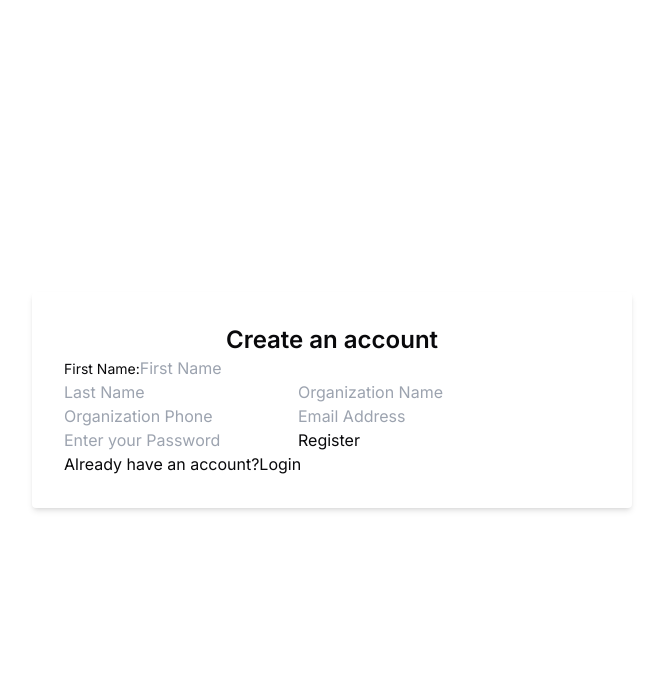
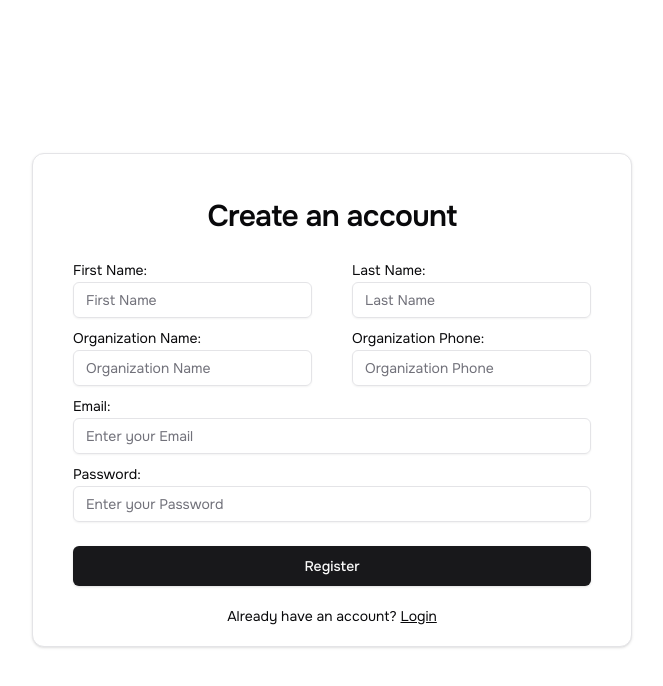
Before and after one commit to codejagaban/event-ticketing, a Next.js app: page /register in a window 1280 px wide. Shown: the top 686 px of the page, without its empty margins (308-971 px from the left). Built offline with nearby package versions, Linux system fonts and the light colour scheme.

Commit message:
feat: add register ui

```diff
--- a/app/layout.tsx
+++ b/app/layout.tsx
@@ -1,8 +1,8 @@
 import type { Metadata } from "next";
-import { Inter } from "next/font/google";
+import { Inter, Onest } from "next/font/google";
 import "./globals.css";
 
-const inter = Inter({ subsets: ["latin"] });
+const onest = Onest({ subsets: ["latin"] });
 
 export const metadata: Metadata = {
   title: "Create Next App",
@@ -16,7 +16,7 @@ export default function RootLayout({
 }>) {
   return (
     <html lang="en">
-      <body className={inter.className}>{children}</body>
+      <body className={onest.className}>{children}</body>
     </html>
   );
 }
--- a/components/auth-form/index.tsx
+++ b/components/auth-form/index.tsx
@@ -1,5 +1,9 @@
 import Link from "next/link";
 import { FormEvent, useState } from "react";
+import { Input } from "../ui/input";
+import { Button } from "../ui/button";
+import { Card, CardHeader, CardTitle } from "../ui/card";
+import { cn } from "@/lib/utils";
 
 interface Data {
   first_name?: string;
@@ -52,16 +56,19 @@ export default function AuthForm({
     <div className="flex items-center justify-center min-h-screen p-5">
       <form
         onSubmit={handleFormSubmit}
-        className=" max-w-[600px] w-full bg-white p-8 rounded shadow-md"
       >
-        <h1 className=" text-center text-2xl font-semibold">{title}</h1>
+        <Card className="md:w-[600px] py-5 md:px-10 px-5">
+        <CardHeader>
+        <CardTitle className="text-3xl text-center">Create an account</CardTitle>
+        </CardHeader>
         {isFullForm && (
           <>
-            <div className="">
+            <div className="grid grid-cols-1 md:grid-cols-2 md:gap-10 md:mb-2">
+            <div className="mb-2 md:mb-0 ">
                 <label htmlFor="first_name" className="text-sm">
                   First Name:
                 </label>
-              <input
+                <Input
                   type="text"
                   placeholder="First Name"
                   name="first_name"
@@ -70,7 +77,11 @@ export default function AuthForm({
                   required
                 />
               </div>
-            <input
+              <div className="mb-2 md:mb-0 ">
+                <label htmlFor="last_name" className="text-sm">
+                  Last Name:
+                </label>
+                <Input
                   type="text"
                   placeholder="Last Name"
                   name="last_name"
@@ -78,7 +89,14 @@ export default function AuthForm({
                   onChange={handleInputChange}
                   required
                 />
-            <input
+              </div>
+            </div>
+            <div className="grid grid-cols-1 md:grid-cols-2  md:gap-10 md:mb-2">
+              <div className="mb-2 md:mb-0 ">
+                <label htmlFor="organization_name" className="text-sm">
+                  Organization Name:
+                </label>
+                <Input
                   type="text"
                   placeholder="Organization Name"
                   name="organization_name"
@@ -86,25 +104,41 @@ export default function AuthForm({
                   onChange={handleInputChange}
                   required
                 />
-            <input
-              type="text"
+              </div>
+              <div className="mb-2 md:mb-0 ">
+                <label htmlFor="organization_phone" className="text-sm">
+                  Organization Phone:
+                </label>
+                <Input
+                  type="tel"
                   placeholder="Organization Phone"
                   name="organization_phone"
                   value={formData.organization_phone}
                   onChange={handleInputChange}
                   required
                 />
+              </div>
+            </div>
           </>
         )}
-        <input
+        <div className="mb-2">
+          <label htmlFor="email" className="text-sm">
+            Email:
+          </label>
+          <Input
             type="email"
-          placeholder="Email Address"
+            placeholder="Enter your Email"
             name="email"
             value={formData.email}
+            required
             onChange={handleInputChange}
-          required
           />
-        <input
+        </div>
+        <div className="mb-2">
+          <label htmlFor="password" className="text-sm">
+            Password:
+          </label>
+          <Input
             type="password"
             placeholder="Enter your Password"
             name="password"
@@ -112,11 +146,16 @@ export default function AuthForm({
             required
             onChange={handleInputChange}
           />
-        <button>{buttonText}</button>
-        <p>
-          {linkDescription}
-          <Link href={linkHref}>{linkText}</Link>
+        </div>
+        <div className="text-center mt-6">
+        <Button className="w-full" size="lg">{buttonText}</Button>
+        <p className="text-sm mt-5">
+          {linkDescription} {" "}
+          <Link href={linkHref} className=" underline">{linkText}</Link>
         </p>
+
+          </div>
+          </Card>
       </form>
     </div>
   );
--- /dev/null
+++ b/components/ui/button.tsx
@@ -0,0 +1,57 @@
+import * as React from "react"
+import { Slot } from "@radix-ui/react-slot"
+import { cva, type VariantProps } from "class-variance-authority"
+
+import { cn } from "@/lib/utils"
+
+const buttonVariants = cva(
+  "inline-flex items-center justify-center whitespace-nowrap rounded-md text-sm font-medium transition-colors focus-visible:outline-none focus-visible:ring-1 focus-visible:ring-ring disabled:pointer-events-none disabled:opacity-50",
+  {
+    variants: {
+      variant: {
+        default:
+          "bg-primary text-primary-foreground shadow hover:bg-primary/90",
+        destructive:
+          "bg-destructive text-destructive-foreground shadow-sm hover:bg-destructive/90",
+        outline:
+          "border border-input bg-background shadow-sm hover:bg-accent hover:text-accent-foreground",
+        secondary:
+          "bg-secondary text-secondary-foreground shadow-sm hover:bg-secondary/80",
+        ghost: "hover:bg-accent hover:text-accent-foreground",
+        link: "text-primary underline-offset-4 hover:underline",
+      },
+      size: {
+        default: "h-9 px-4 py-2",
+        sm: "h-8 rounded-md px-3 text-xs",
+        lg: "h-10 rounded-md px-8",
+        icon: "h-9 w-9",
+      },
+    },
+    defaultVariants: {
+      variant: "default",
+      size: "default",
+    },
+  }
+)
+
+export interface ButtonProps
+  extends React.ButtonHTMLAttributes<HTMLButtonElement>,
+    VariantProps<typeof buttonVariants> {
+  asChild?: boolean
+}
+
+const Button = React.forwardRef<HTMLButtonElement, ButtonProps>(
+  ({ className, variant, size, asChild = false, ...props }, ref) => {
+    const Comp = asChild ? Slot : "button"
+    return (
+      <Comp
+        className={cn(buttonVariants({ variant, size, className }))}
+        ref={ref}
+        {...props}
+      />
+    )
+  }
+)
+Button.displayName = "Button"
+
+export { Button, buttonVariants }
--- /dev/null
+++ b/components/ui/card.tsx
@@ -0,0 +1,76 @@
+import * as React from "react"
+
+import { cn } from "@/lib/utils"
+
+const Card = React.forwardRef<
+  HTMLDivElement,
+  React.HTMLAttributes<HTMLDivElement>
+>(({ className, ...props }, ref) => (
+  <div
+    ref={ref}
+    className={cn(
+      "rounded-xl border bg-card text-card-foreground shadow",
+      className
+    )}
+    {...props}
+  />
+))
+Card.displayName = "Card"
+
+const CardHeader = React.forwardRef<
+  HTMLDivElement,
+  React.HTMLAttributes<HTMLDivElement>
+>(({ className, ...props }, ref) => (
+  <div
+    ref={ref}
+    className={cn("flex flex-col space-y-1.5 p-6", className)}
+    {...props}
+  />
+))
+CardHeader.displayName = "CardHeader"
+
+const CardTitle = React.forwardRef<
+  HTMLParagraphElement,
+  React.HTMLAttributes<HTMLHeadingElement>
+>(({ className, ...props }, ref) => (
+  <h3
+    ref={ref}
+    className={cn("font-semibold leading-none tracking-tight", className)}
+    {...props}
+  />
+))
+CardTitle.displayName = "CardTitle"
+
+const CardDescription = React.forwardRef<
+  HTMLParagraphElement,
+  React.HTMLAttributes<HTMLParagraphElement>
+>(({ className, ...props }, ref) => (
+  <p
+    ref={ref}
+    className={cn("text-sm text-muted-foreground", className)}
+    {...props}
+  />
+))
+CardDescription.displayName = "CardDescription"
+
+const CardContent = React.forwardRef<
+  HTMLDivElement,
+  React.HTMLAttributes<HTMLDivElement>
+>(({ className, ...props }, ref) => (
+  <div ref={ref} className={cn("p-6 pt-0", className)} {...props} />
+))
+CardContent.displayName = "CardContent"
+
+const CardFooter = React.forwardRef<
+  HTMLDivElement,
+  React.HTMLAttributes<HTMLDivElement>
+>(({ className, ...props }, ref) => (
+  <div
+    ref={ref}
+    className={cn("flex items-center p-6 pt-0", className)}
+    {...props}
+  />
+))
+CardFooter.displayName = "CardFooter"
+
+export { Card, CardHeader, CardFooter, CardTitle, CardDescription, CardContent }
--- /dev/null
+++ b/components/ui/input.tsx
@@ -0,0 +1,25 @@
+import * as React from "react"
+
+import { cn } from "@/lib/utils"
+
+export interface InputProps
+  extends React.InputHTMLAttributes<HTMLInputElement> {}
+
+const Input = React.forwardRef<HTMLInputElement, InputProps>(
+  ({ className, type, ...props }, ref) => {
+    return (
+      <input
+        type={type}
+        className={cn(
+          "flex h-9 w-full rounded-md border border-input bg-transparent px-3 py-1 text-sm shadow-sm transition-colors file:border-0 file:bg-transparent file:text-sm file:font-medium placeholder:text-muted-foreground focus-visible:outline-none focus-visible:ring-1 focus-visible:ring-ring disabled:cursor-not-allowed disabled:opacity-50",
+          className
+        )}
+        ref={ref}
+        {...props}
+      />
+    )
+  }
+)
+Input.displayName = "Input"
+
+export { Input }
--- a/package.json
+++ b/package.json
@@ -10,9 +10,10 @@
   },
   "dependencies": {
     "@directus/sdk": "^16.1.1",
+    "@radix-ui/react-icons": "^1.3.0",
+    "@radix-ui/react-slot": "^1.1.0",
     "class-variance-authority": "^0.7.0",
     "clsx": "^2.1.1",
-    "lucide-react": "^0.417.0",
     "next": "14.2.5",
     "react": "^18",
     "react-dom": "^18",
```
Also changed, not shown: components.json, 1 other file (tests, documents, lock files or other folders). Lines whose indentation alone changed are shown as unchanged.
